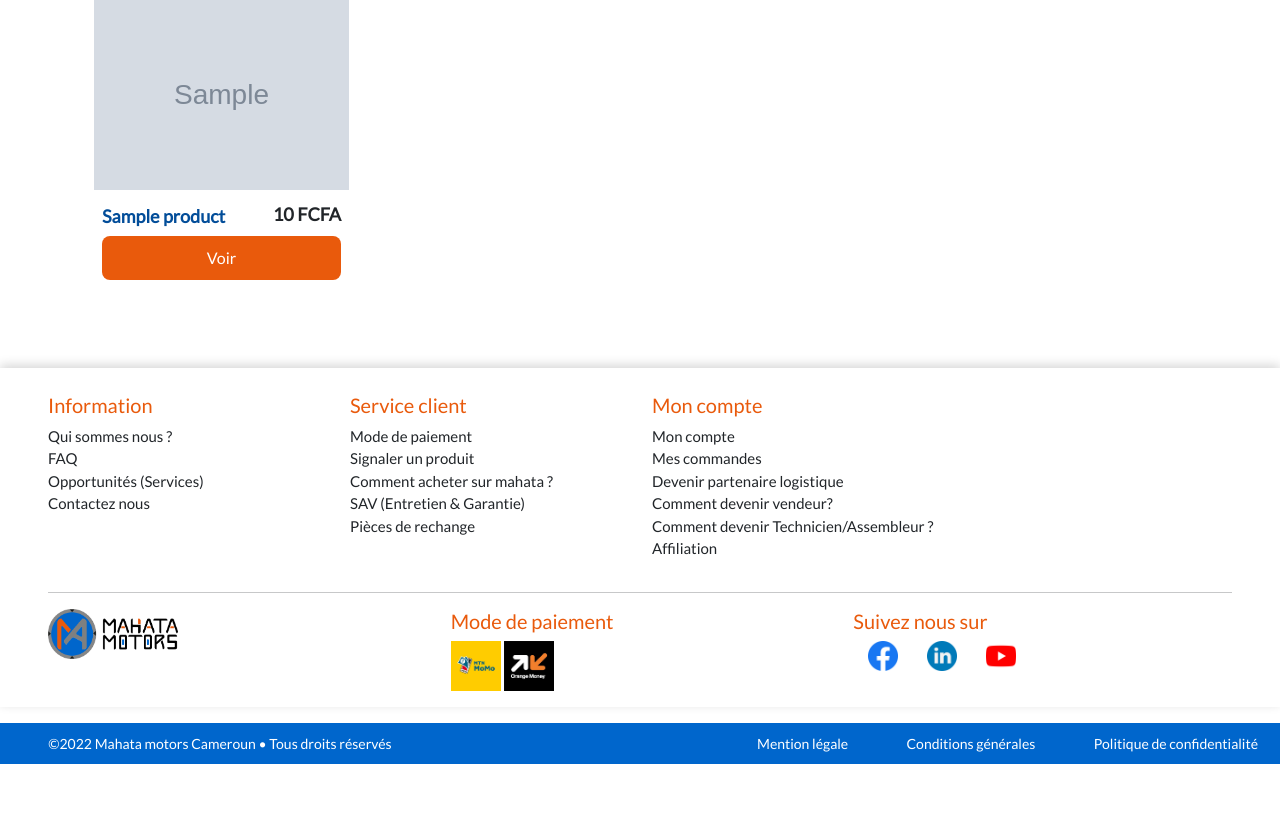
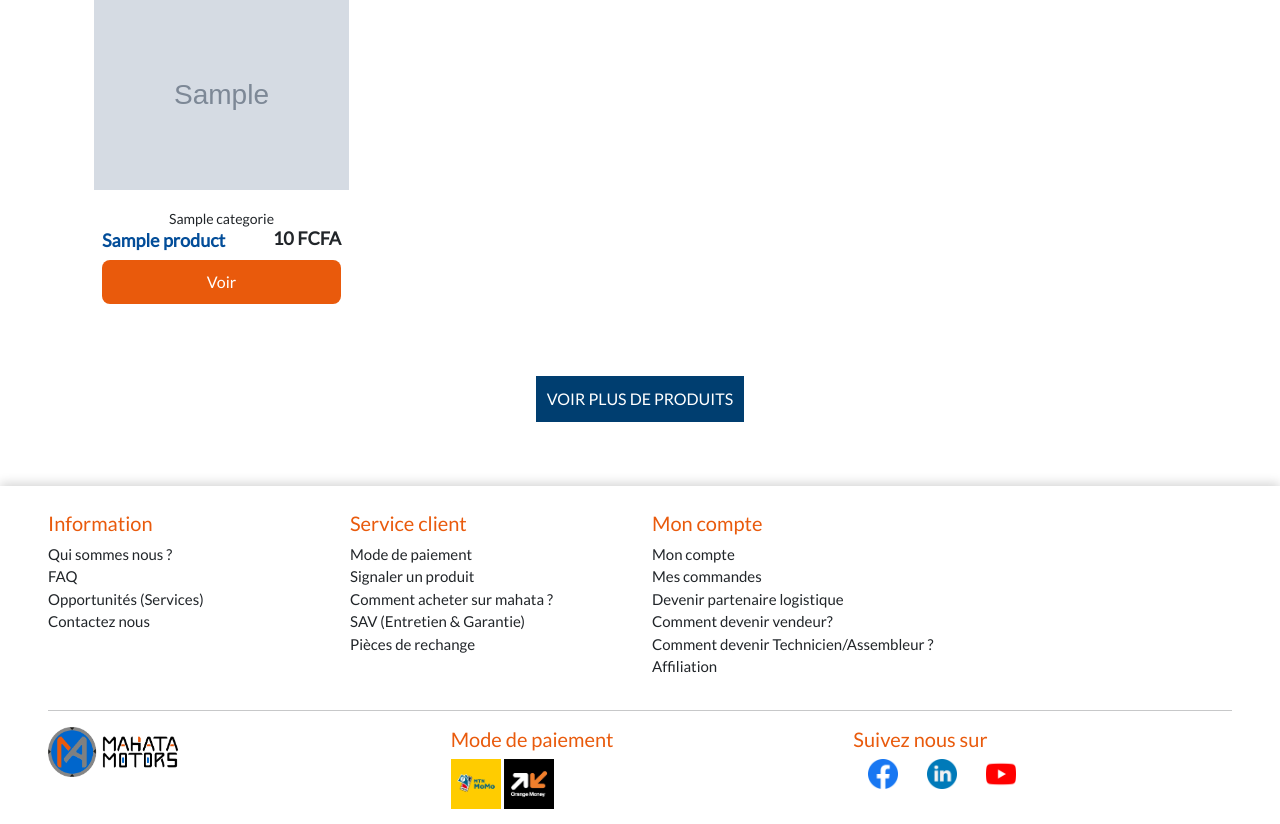
Before and after one commit to etali-m/mahata_motors, a Django app: a page that uses store/templates/store/categorie.html in a window 1280 px wide. Shown: the part 443-1267 px from the top of the page. Before the commit the page ends 1207 px from the top, so only its background shows below. Run offline with Django 4.2, Linux system fonts and the light colour scheme; tables that the repository leaves empty hold one stand-in row (values such as "Sample post"); grey boxes marked "Sample" are stand-in pictures; some libraries are stand-ins or nearby versions.

Commit message:
finish categorie detail page

```diff
--- a/static/css/app.css
+++ b/static/css/app.css
@@ -367,6 +367,7 @@ h1,h2,h3,h4,h5,h6{
 
 .btn_popular:hover{
 	opacity: 0.9;
+	color:white;
 }
 
 .item_name{
@@ -830,6 +831,32 @@ ul.footer__ul {
 	box-shadow:hsl(0, 0%, 75%) 0 0 16px;
 }
 
+.product_item{
+	border-radius: 10px;
+}
+
+.subcategorie__block a{
+	color:black;
+}
+
+.subcategorie__block img{
+	width: 130px;
+	height: 130px;
+	padding:8px;
+	border:2px solid #e95a0c;
+	border-radius: 50%;
+}
+
+.categorie_moreButton{
+	background-color: #003e70;
+	color:white;
+	text-transform: uppercase;
+	padding: 10px;
+}
+.categorie_moreButton:hover{
+	color:rgb(235, 235, 235);
+	opacity: 0.85;
+}
 /*#loader {
 	position: fixed;
 	top: 0;
--- a/store/templates/store/cart.html
+++ b/store/templates/store/cart.html
@@ -1,6 +1,8 @@
 {% extends 'base.html' %}
 {% load static %}
 {% block content %}
+
+{% include 'store/navigation.html' %}
 <div class="container my-5">
     <div class="row">
         <div class="col-12">
--- a/store/templates/store/categorie.html
+++ b/store/templates/store/categorie.html
@@ -19,13 +19,22 @@
         {% if subcategories %}
           <div class="row">
             <div class="col-12 text-center">
+              <div class="row mx-auto d-flex justify-content-center">
                 {% for subcategorie in subcategories %}
-                {{ subcategorie.name }}
+                  <div class="col-md-2">
+                    <div class="subcategorie__block">
+                      <a href="{% url 'boutique' %}?type={{subcategorie.name}}">
+                        <img src="{{subcategorie.imageURL}}" alt="">
+                        <div>{{subcategorie.name}}</div>
+                      </a>
+                    </div>
+                  </div>
                 {% endfor %}
               </div>
             </div>
+          </div>
+        {% endif %}
 
-        {% else %}
           <div class="col-12 text-center mb-3 mt-4">
             <h2 class="subcategorie__title">Nos produits</h2>
             <div class="divider d-flex mx-auto"></div>
@@ -35,9 +44,9 @@
                 {% for product in products %}
                     <div class="col-12 col-md-3">
                         <div class="product_item">
-                          <img class="" src="{{product.imageURL}}" alt="" width="100%">
+                            <img class="" src="{{product.imageURL}}" alt="" width="100%" >
                             <div class="bg-white px-2 py-3" style="border-radius: 0px 0px 5px 5px;">
-                              <small>{{product.genre}}</small>
+                                <small>{{product.categorie}}</small>
                                 <div class="d-flex justify-content-between">
                                     <h4 class="item_name" style="font-size: 18px;">{{product.name}}</h4>
                                     <p class="item_price" style="font-size: 18px;">{{ product.price|separate_by_space }} FCFA</p>
@@ -50,10 +59,13 @@
                     </div>
                 {% endfor %}
               </div>
+              <div class="row mt-5">
+                <div class="col-12">
+                  <a type="button" href="{% url 'boutique' %}?type={{categorie.name}}" class="categorie_moreButton btn">Voir plus de produits</a>
+                </div>
+              </div>
             </div>
           </div>
 
-        {% endif %}
-
      </div>
 {% endblock %}
--- a/store/views.py
+++ b/store/views.py
@@ -3,6 +3,7 @@ from django.db.models import Q
 from django.contrib.auth.decorators import login_required
 
 from urllib.parse import urlencode, unquote
+from random import shuffle
 
 from .models import *
 
@@ -111,10 +112,14 @@ def detail_categorie(request, categorie_slug):
     subcategories = Categorie.objects.filter(parent_category=category)
 
     #si il y a des sous catégorie on les récupère
+
+    products = category.produits.all()
     if subcategories:
-        products = []
-    else:
-        products = category.produits.all()
+        for subcategory in subcategories:
+            products = products.union(subcategory.produits.all())
+        products = list(products)
+        shuffle(products)
+
 
 
     context = {
@@ -129,6 +134,8 @@ def detail_categorie(request, categorie_slug):
 
 
 def cart(request):
+    #les catégories pour le menu de navigation
+    categories = Categorie.objects.filter(parent_category=None).prefetch_related('sous_categories__produits')
     if request.user.is_authenticated:
         customer = request.user.customer
         order, created = Order.objects.get_or_create(customer=customer, complete=False)
@@ -136,7 +143,7 @@ def cart(request):
     else:
         items = []
         order = {'get_cart_total':0, 'get_cart_items':0}
-    context = {'items':items, 'order':order}
+    context = {'categories': categories, 'items':items, 'order':order}
     return render(request, 'store/cart.html', context)
 
 
```
Also changed, not shown: static/images/antivol.jpg (added), static/images/blouson.jpg (added), static/images/blouson_CbKOrks.jpg (added). Lines whose indentation alone changed are shown as unchanged.
